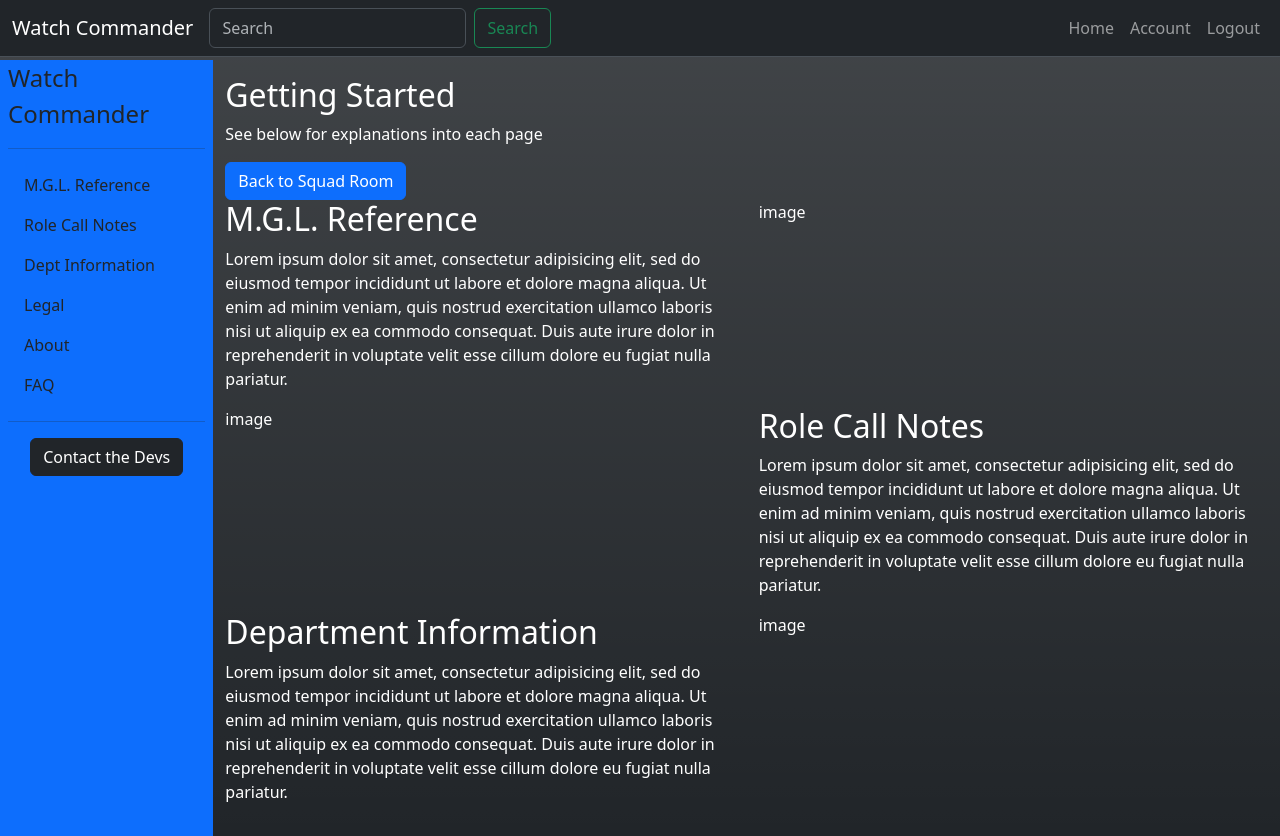
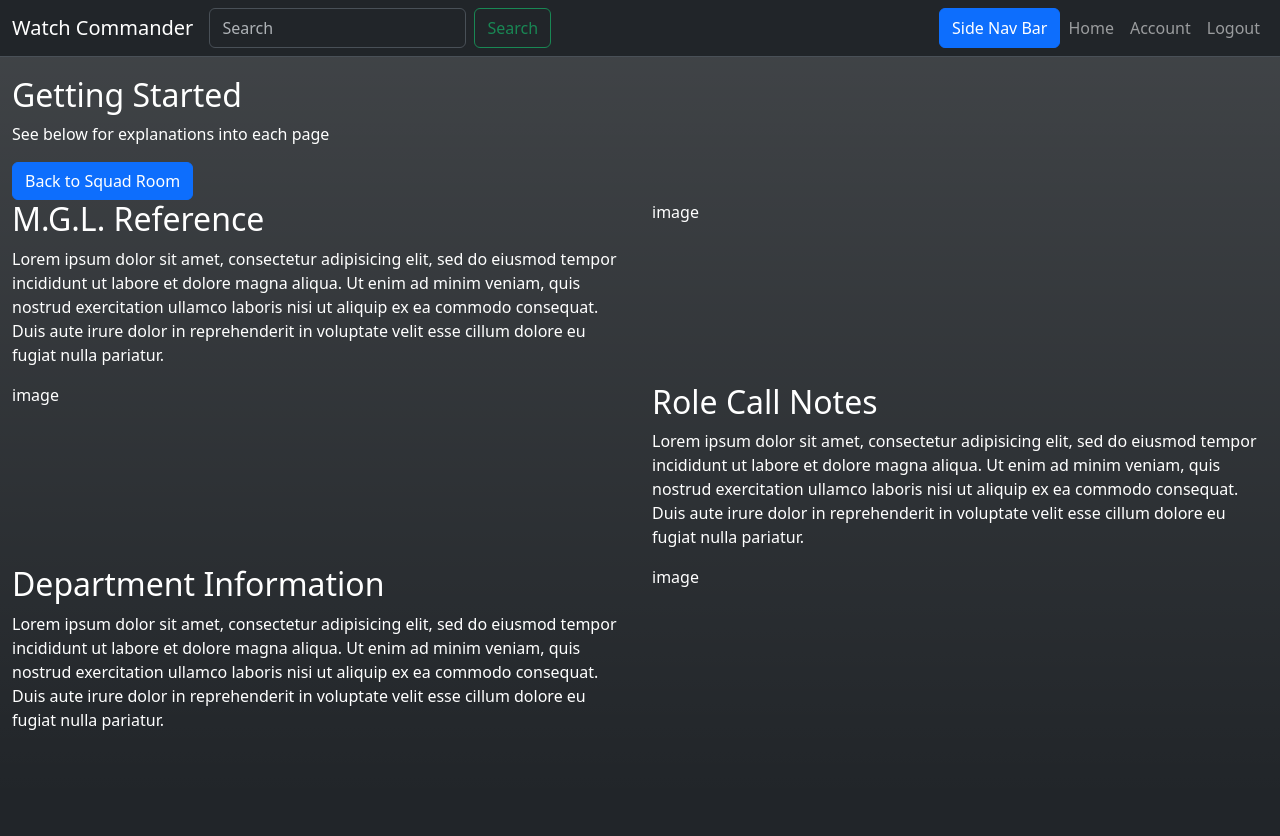
Before and after one commit to kd1882/watch-commander, a Flask app: page /getting_started in a window 1280 px wide. After the commit the page ends 730 px from the top, so only its background shows below. Run offline with Flask 3, Linux system fonts and the light colour scheme; the visitor is signed in with stand-in values (Sample User, id 1).

```diff
--- a/flask_app/templates/dashboard_base.html
+++ b/flask_app/templates/dashboard_base.html
@@ -36,6 +36,9 @@
                     <ul class="navbar-nav mr-auto">
                         {% block nav_item %}{% endblock nav_item %}
                         <li class="nav-item d-flex">
+                            <button class="btn btn-primary" type="button" data-bs-toggle="offcanvas"
+                                data-bs-target="#offcanvasScrolling" aria-controls="offcanvasScrolling">Side Nav
+                                Bar</button>
                             <a class="nav-link" href="/dashboard">Home</a>
                             <a class="nav-link" href="/account_management">Account</a>
                             <a class="nav-link" href="/logout">Logout</a>
@@ -47,50 +50,64 @@
     </nav>
     <div class="container-fluid">
         <div class="row flex-nowrap">
-            <div class="col-auto col-md-3 col-xl-2 px-sm-2 px-0 bg-primary">
+            <div class="col offcanvas offcanvas-start bg-dark text-white" data-bs-scroll="true" data-bs-backdrop="false"
+                tabindex="-1" id="offcanvasScrolling" aria-labelledby="offcanvasScrollingLabel">
+                <div class="offcanvas-header">
+                    <h5 class="offcanvas-title" id="offcanvasScrollingLabel">Side Nav</h5>
+                    <button type="button" class="btn-close btn-close-white" data-bs-dismiss="offcanvas"
+                        aria-label="Close"></button>
+                </div>
+                <div class="offcanvas-body d-flex flex-column justify-content-between">
+                    <div class="row">
+                        <div class="col">
 
-                <a href="/dashboard" class="d-flex align-items-center mb-3 mb-md-0 me-md-auto text-dark text-decoration-none">
+                            <a href="/dashboard"
+                                class="d-flex align-items-center mb-3 mb-md-0 me-md-auto text-white text-decoration-none">
                                 <span class="fs-4">Watch Commander</span>
                             </a>
                             <hr>
                             <ul class="nav nav-pills flex-column mb-auto">
                                 <li class="nav-item">
-                        <a href="/mgl_reference" class="nav-link text-dark" aria-current="page">
+                                    <a href="/mgl_reference" class="nav-link text-white" aria-current="page">
                                         M.G.L. Reference
                                     </a>
                                 </li>
                                 <li>
-                        <a href="/role_call_notes" class="nav-link text-dark">
+                                    <a href="/role_call_notes" class="nav-link text-white">
                                         Role Call Notes
                                     </a>
                                 </li>
                                 <li>
-                        <a href="/dept_info" class="nav-link text-dark">
+                                    <a href="/dept_info" class="nav-link text-white">
                                         Dept Information
                                     </a>
                                 </li>
                                 <li>
-                        <a href="/legal" class="nav-link text-dark">
+                                    <a href="/legal" class="nav-link text-white">
                                         Legal
                                     </a>
                                 </li>
                                 <li>
-                        <a href="/about" class="nav-link text-dark">
+                                    <a href="/about" class="nav-link text-white">
                                         About
                                     </a>
                                 </li>
                                 <li>
-                        <a href="/faq" class="nav-link text-dark">
+                                    <a href="/faq" class="nav-link text-white">
                                         FAQ
                                     </a>
                                 </li>
                             </ul>
-                <hr>
-                <div class="col d-flex align-items-center mt-2 mb-2 justify-content-center">
-                    <a href="/contact" class="btn btn-dark">Contact the Devs</a>
+                        </div>
+                    </div>
+                    <div class="row">
+                        <div class="col">
+                            <a href="/contact" class="btn btn-primary">Contact the Devs</a>
+                        </div>
+                    </div>
+                </div>
             </div>
 
-            </div>
             <div class="col py-3">
                 {% block content %}
 
@@ -98,6 +115,7 @@
             </div>
         </div>
     </div>
+
 </body>
 
 </html>
```
Lines whose indentation alone changed are shown as unchanged.
